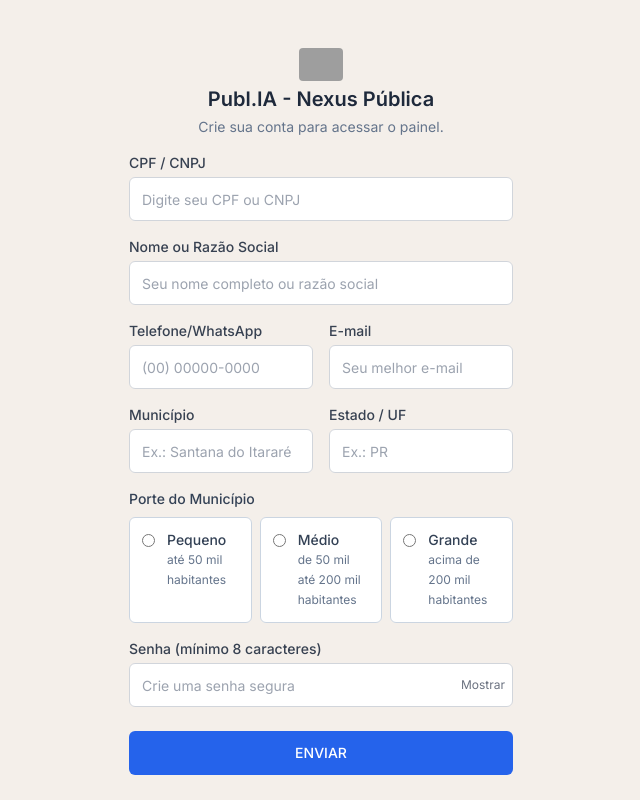
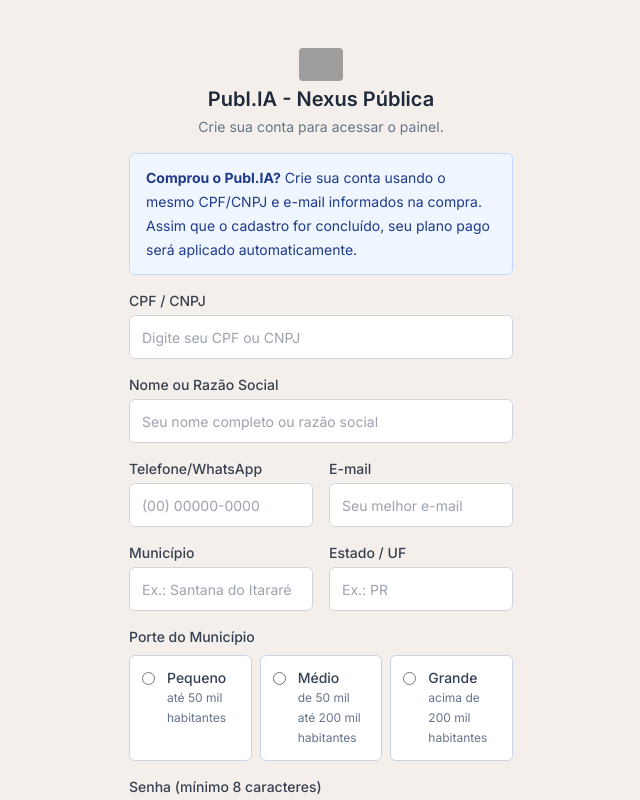
Before and after one commit to appnexuspublica-hash/publia-modulo1-auth, a Next.js app: page /criar-conta in a window 1280 px wide. Shown: the whole page, without its empty margins (319-959 px from the left). Built offline with nearby package versions, Linux system fonts and the light colour scheme; grey boxes are pictures that could not be loaded.

Commit message:
fix paid signup notice

```diff
--- a/src/app/(auth)/criar-conta/CriarContaPageClient.tsx
+++ b/src/app/(auth)/criar-conta/CriarContaPageClient.tsx
@@ -48,8 +48,9 @@
 
   const disabled = !!state?.ok;
 
-  const showRegen =
-    state?.code === "signup_token_missing" || state?.code === "signup_token_invalid";
+  const isPaidPurchaseMode = !tk || !!orderId;
+
+  const showRegen = Boolean(tk) && state?.code === "signup_token_invalid";
 
   async function handleGenerateNewLink() {
     try {
@@ -79,6 +80,15 @@
   return (
     <AuthShell title="Publ.IA - Nexus Pública" subtitle="Crie sua conta para acessar o painel.">
       <div className="mx-auto w-full max-w-2xl">
+        {isPaidPurchaseMode && !state.ok && (
+          <div className="mb-4 rounded-md border border-blue-200 bg-blue-50 px-4 py-3 text-sm leading-6 text-blue-900">
+            <strong>Comprou o Publ.IA?</strong>{" "}
+            Crie sua conta usando o mesmo CPF/CNPJ e e-mail informados na compra.
+            <br />
+            Assim que o cadastro for concluído, seu plano pago será aplicado automaticamente.
+          </div>
+        )}
+
         {state.error && !state.ok && (
           <div className="space-y-2">
             <Alert type="error">{state.error}</Alert>
@@ -112,14 +122,8 @@
             }}
             aria-hidden="true"
           >
-            <label htmlFor="publia_hp">Não preencha este campo</label>
-            <input
-              id="publia_hp"
-              name="publia_hp"
-              type="text"
-              tabIndex={-1}
-              autoComplete="new-password"
-            />
+            <label htmlFor="company">Company</label>
+            <input id="company" name="company" type="text" tabIndex={-1} autoComplete="off" />
           </div>
 
           <div className="grid grid-cols-1 gap-4 md:grid-cols-2">
--- a/src/app/(auth)/login/page.tsx
+++ b/src/app/(auth)/login/page.tsx
@@ -115,7 +115,7 @@
           >
             {loadingPlan === "strategic"
               ? "Gerando acesso..."
-              : "Testa Publ.IA Estratégico - 7 dias Grátis"}
+              : "Testar Publ.IA Estratégico - 7 dias Grátis"}
           </button>
         </div>
       </div>
```
